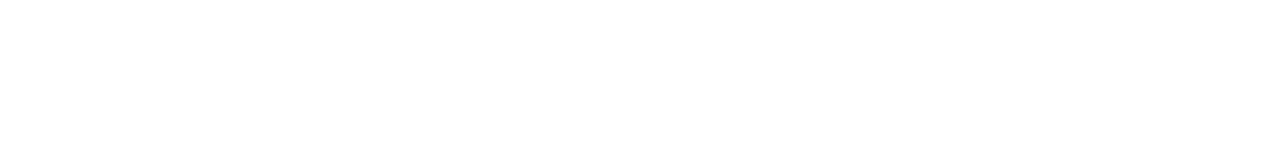
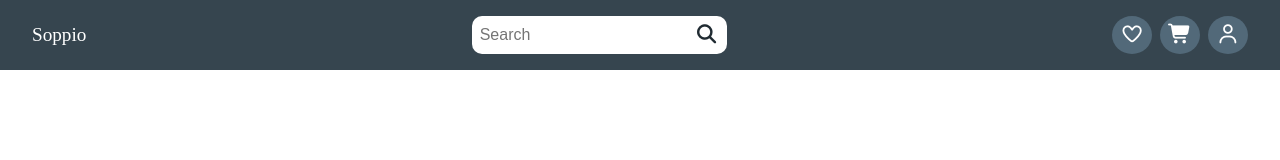
Before and after one commit to Mantashaba-firoz/Soppio, a plain HTML site: page index.html in a window 1280 px wide. Drawn offline with Linux system fonts and the light colour scheme.

Commit message:
edit upper navbar

```diff
--- a/index.html
+++ b/index.html
@@ -4,8 +4,24 @@
     <meta charset="UTF-8">
     <meta name="viewport" content="width=device-width, initial-scale=1.0">
     <title>Soppio</title>
+    <link rel="stylesheet" href="style.css">
+    <link rel="stylesheet" href="https://cdnjs.cloudflare.com/ajax/libs/font-awesome/7.3.1/css/all.min.css">
 </head>
 <body>
-
+    <nav class="navbar">
+        <div class="upperNavbar">
+            <div class="logo">Soppio</div>
+            <div  class="searchBar">
+                <input type="search" placeholder="Search" class="search" />
+                <div class="searchIcon"><i class="fa-solid fa-magnifying-glass"></i></div>
+            </div>
+            <div class="mainOptions">
+                <a href="#" class="like option"><i class="fa-regular fa-heart"></i></a>
+                <a href="#" class="cart option"><i class="fa-solid fa-cart-shopping"></i></a>
+                <a href="#" class="profile option"><i class="fa-regular fa-user"></i></a>
+            </div>
+        </div>
+        <div class="lowerNavbar"></div>
+    </nav>
 </body>
 </html>
--- a/style.css
+++ b/style.css
@@ -2,3 +2,46 @@
     margin: 0;
     padding: 0;
 }
+/* navbar */
+.navbar{
+    background-color: rgb(54, 69, 79);
+    color:white;
+    padding: 1rem 2rem;
+}
+.upperNavbar{
+    display:flex;
+    justify-content: space-between;
+    align-items: center;
+    font-size: 1.2rem;
+}
+.searchBar{
+    display: flex;
+    padding: 0.5rem;
+    border-radius: 10px;
+    background-color: white;
+}
+.search{
+    border: none;
+    font-size: 1rem;
+}
+.search:focus{
+    outline:none;
+}
+.search::-webkit-search-cancel-button{
+    filter: brightness(0);
+    font-size: 1.2rem;
+}
+.searchIcon{
+    color:rgb(32, 43, 50);
+    margin-left: 0.5rem;
+}
+.mainOptions{
+    display: flex;
+    gap:0.5rem;
+}
+.option{
+    border-radius: 50%;
+    background-color: rgb(82, 105, 121);
+    padding: 0.5rem;
+    color:white;
+}
```
